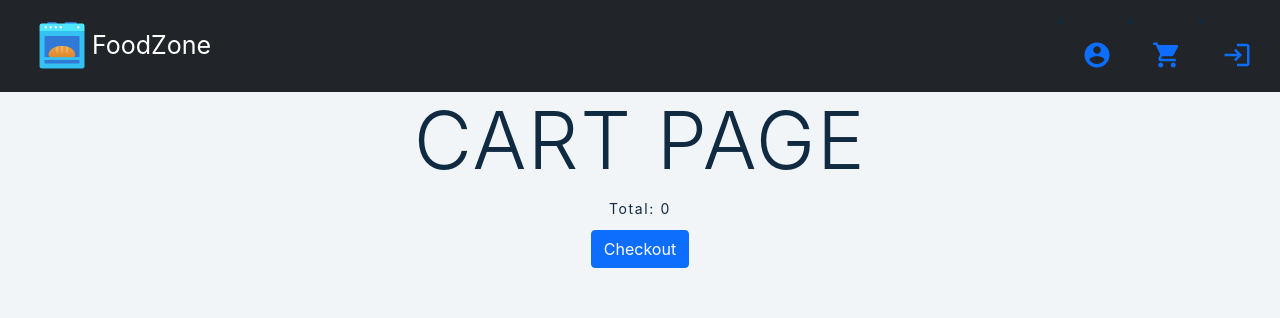
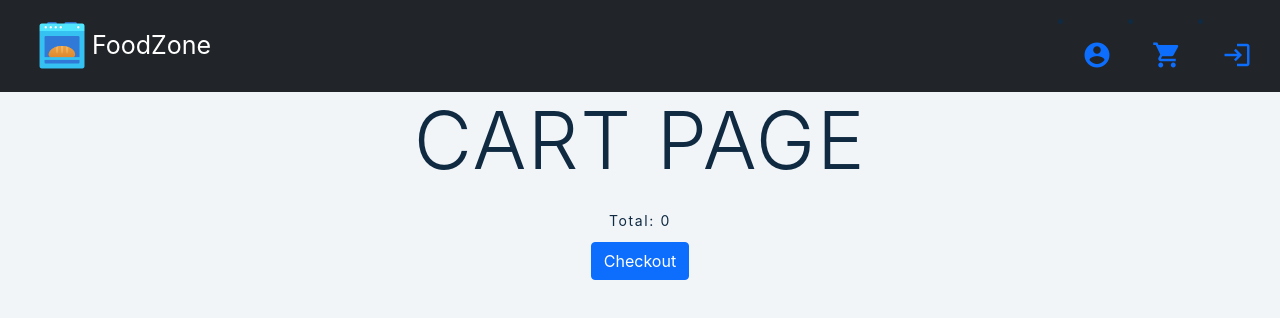
Before and after one commit to GHOST117s/my-react-app, a React (Create React App) app: page /CartPage in a window 1280 px wide. Shown: the top 318 px of the page. Built offline with nearby package versions, Linux system fonts and the light colour scheme.

Commit message:
Update CartPage.jsx

```diff
--- a/src/Components/CartPage.jsx
+++ b/src/Components/CartPage.jsx
@@ -110,7 +110,7 @@
           </div>
         ))}
       </div>
-      <div className="container text-center">
+      <div className="container text-center mt-4">
         <h4 className="text-center">Total: {total}</h4>
         <button className="btn btn-primary"  onClick={handleCartButton}>Checkout</button>
       </div>
```
